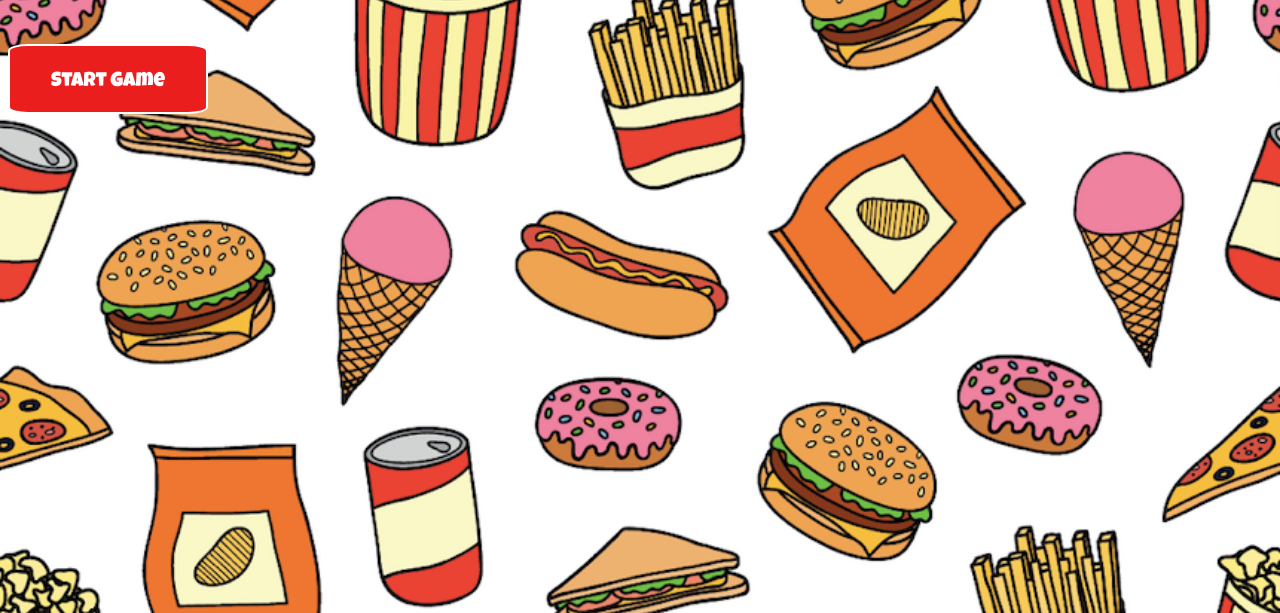
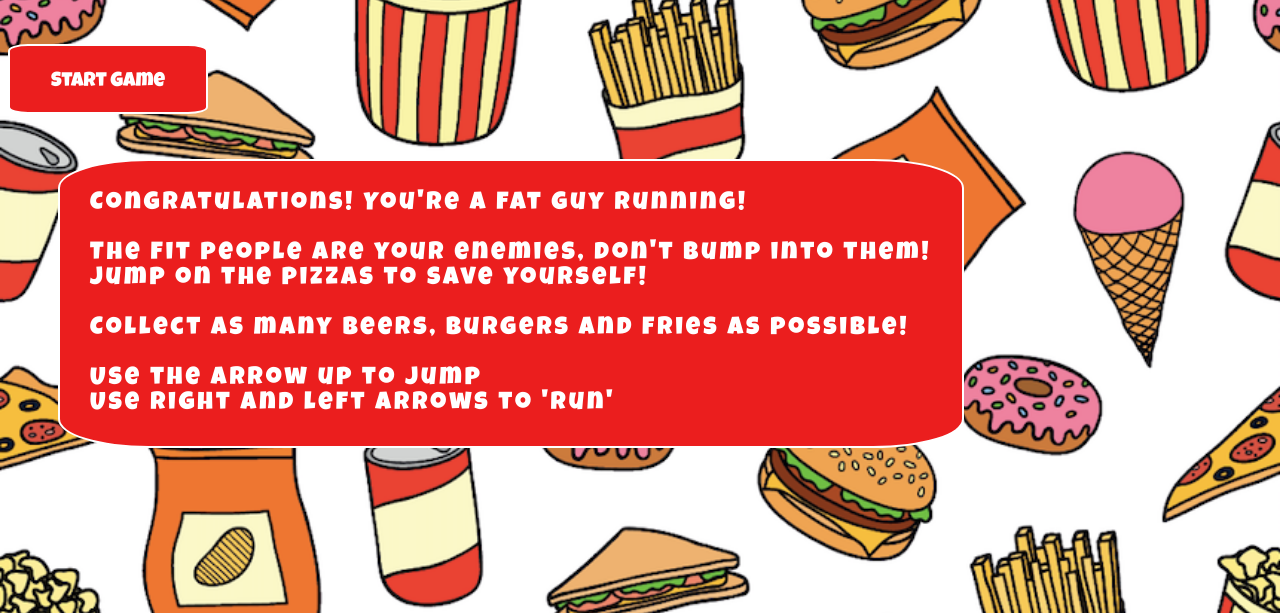
Before and after one commit to Rebeccawood/FatGuyRunningGame, a plain HTML site: page index.html in a window 1280 px wide. Shown: the part 187-800 px from the top of the page. Drawn offline with Linux system fonts and the light colour scheme.

Commit message:
instructions added

```diff
--- a/CSS/style.css
+++ b/CSS/style.css
@@ -39,3 +39,17 @@ button {
 
     font-size: 20px;
 }
+
+.backdrop {
+    position: absolute;
+    display: inline-block;
+    margin-left: 50px;
+    padding: 30px;
+
+    font-size: 25px;
+    letter-spacing: 3px
+}
+
+.top {
+    position: absolute;
+}
--- a/JS/Points.js
+++ b/JS/Points.js
@@ -12,7 +12,7 @@ class Points {
         this.pointsWidth = 60
 
 
-        this.album = ["./Images/beer.png", "./Images/hamburger.png","./Images/fries.png" ]
+        this.album = ["./Images/beer.png", "./Images/hamburger.png", "./Images/fries.png"]
         let imageRandom = Math.floor(Math.random() * (3 - 0) - 0)
 
         this.pointsImg = new Image()
--- a/index.html
+++ b/index.html
@@ -24,7 +24,24 @@
 
     <button id="start-button" class="text">Start Game</button>
 
-    <canvas id="myCanvas"> </canvas>
+    <p class="text backdrop">
+        Congratulations! You're a fat guy running!
+        <br>
+        <br>
+        The fit people are your enemies, don't bump into them!
+        <br>
+        Jump on the pizzas to save yourself!
+        <br>
+        <br>
+        Collect as many beers, burgers and fries as possible!
+        <br>
+        <br>
+        Use the arrow up to jump
+        <br>
+        Use right and left arrows to 'run'
+    </p>
+
+    <canvas class="top" id="myCanvas"> </canvas>
 
 
     <script type="text/javascript" src="./JS/Scoreboard.js"></script>
```
